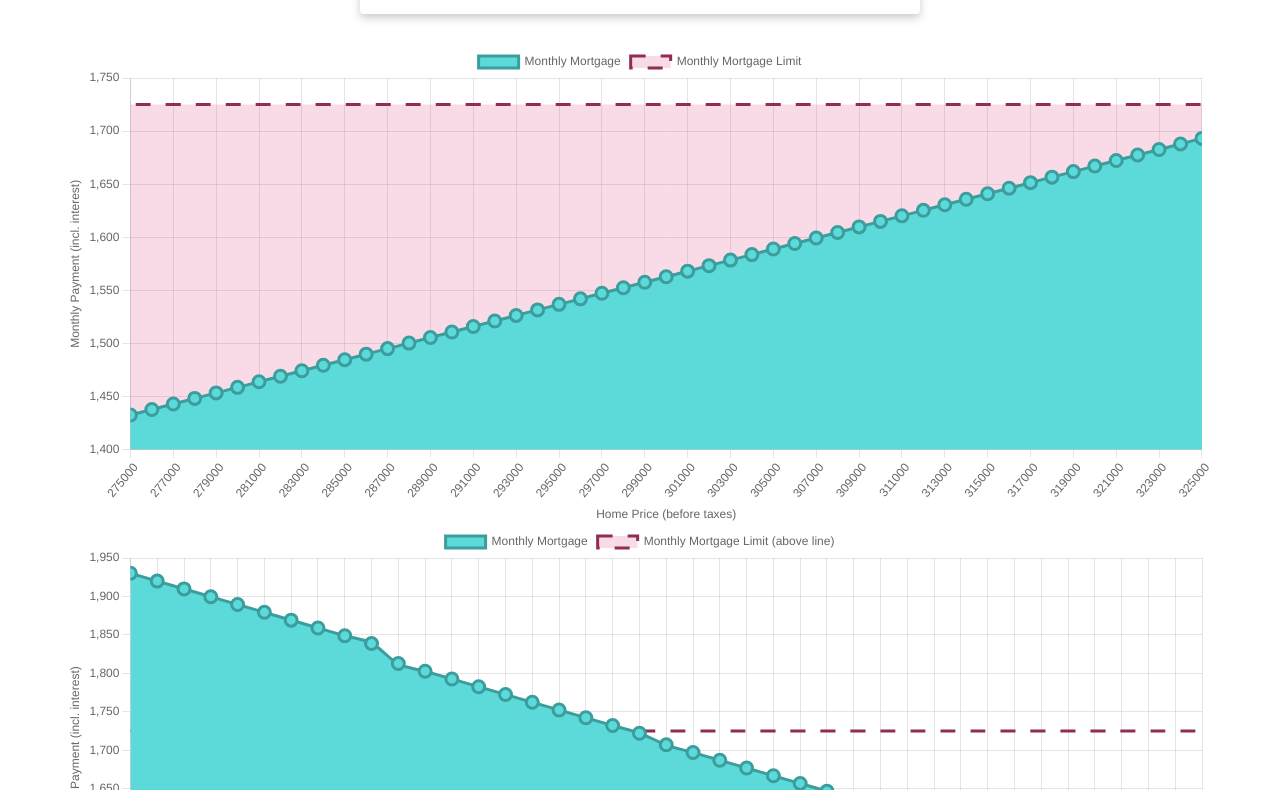
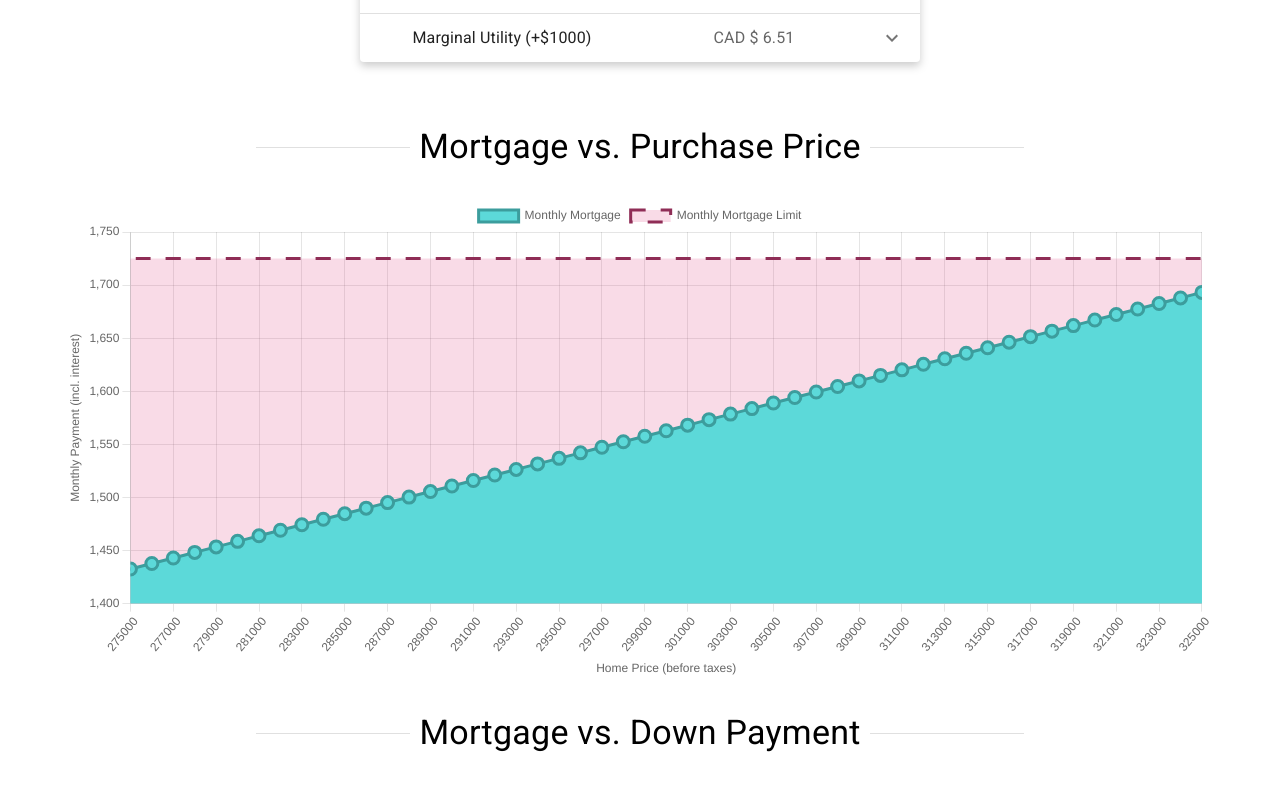
Before and after one commit to rudydelorenzo/maxgage, a React (Create React App) app: page / in a window 1280 px wide. Shown: the part 730-1520 px from the top of the page. Built offline with nearby package versions, Linux system fonts and the light colour scheme; a web font is replaced by a local one.

Commit message:
feat: 🎸 marginal utility & down payment setting

```diff
--- a/src/App.tsx
+++ b/src/App.tsx
@@ -232,14 +232,33 @@ function App(): JSX.Element {
                     totalInterest={totalInterest}
                 />
 
+                <Divider
+                    sx={{ width: "clamp(7ch, 60%, 1000px)", margin: "2rem 0" }}
+                    variant="middle"
+                >
+                    <Typography variant="h4">
+                        Mortgage vs. Purchase Price
+                    </Typography>
+                </Divider>
+
                 <MonthlyMortgageChart
                     mgDetails={mgDetails}
                     monthlyLimit={monthlyLimit}
                 />
 
+                <Divider
+                    sx={{ width: "clamp(7ch, 60%, 1000px)", margin: "2rem 0" }}
+                    variant="middle"
+                >
+                    <Typography variant="h4">
+                        Mortgage vs. Down Payment
+                    </Typography>
+                </Divider>
+
                 <DownPaymentChart
                     mgDetails={mgDetails}
                     monthlyLimit={monthlyLimit}
+                    setDown={setDownPercent}
                 />
 
                 <Chip className="footer" label="Made with ❤ in Edmonton" />
--- a/src/DownPaymentChart.tsx
+++ b/src/DownPaymentChart.tsx
@@ -1,7 +1,7 @@
 import React, { ComponentProps } from "react";
 import { getChartData, MortgageDetailsType } from "./MortgageCalc";
 import { chartTypes } from "./MortgageCalc";
-import { Chart, registerables } from "chart.js";
+import { Chart, ChartEvent, registerables } from "chart.js";
 import { Line } from "react-chartjs-2";
 import "./ChartContainer.css";
 
@@ -10,9 +10,11 @@ Chart.register(...registerables);
 function DownPaymentChart({
     mgDetails,
     monthlyLimit,
+    setDown,
 }: {
     mgDetails: MortgageDetailsType;
     monthlyLimit: number;
+    setDown: (d: number) => void;
 }): JSX.Element {
     const chartData = getChartData(
         chartTypes.downPayment,
@@ -72,6 +74,12 @@ function DownPaymentChart({
         interaction: {
             mode: "nearest",
         },
+        onClick: (e: ChartEvent & { chart: Chart }) => {
+            console.log(e.chart.tooltip?.title);
+            if (e.chart.tooltip && e.chart.tooltip.title.length > 0) {
+                setDown(parseFloat(e.chart.tooltip.title[0]));
+            }
+        },
         plugins: {
             tooltip: {
                 callbacks: {
--- a/src/MortgageDetails.tsx
+++ b/src/MortgageDetails.tsx
@@ -4,6 +4,7 @@ import "./MortgageDetails.css";
 
 import {
     getDownPayment,
+    getMonthlyMortgage,
     getPrincipalLoan,
     MortgageDetailsType,
 } from "./MortgageCalc";
@@ -124,6 +125,26 @@ function MortgageDetails({
                     "Nulla facilisi. Phasellus sollicitudin nulla et quam mattis feugiat. Aliquam eget maximus est, id dignissim quam."
                 }
             />
+            <AccordionComponent
+                panelId={"panel7"}
+                expanded={expanded}
+                handleChange={handleChange}
+                title={"Marginal Utility (+$1000)"}
+                detail={`CAD $ ${(
+                    monthly -
+                    getMonthlyMortgage({
+                        housePrice: mortgageDetails.housePrice,
+                        downPercent:
+                            mortgageDetails.downPercent +
+                            (1000 * 100) / mortgageDetails.housePrice,
+                        i: mortgageDetails.i,
+                        years: mortgageDetails.years,
+                    })
+                ).toFixed(2)}`}
+                description={
+                    "How much would you save on your monthly payment if you were to spend an extra $1000 for your down payment?"
+                }
+            />
         </div>
     );
 }
```
